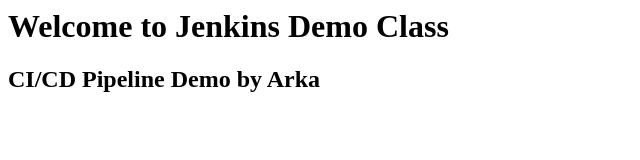
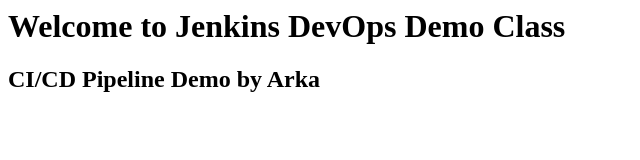
Before and after one commit to savshibu/Website_Demo, a plain HTML site: page index.html in a window 1280 px wide. Shown: the whole page, without its empty margins (0-640 px from the left). Drawn offline with Linux system fonts and the light colour scheme.

Commit message:
updated text

```diff
--- a/index.html
+++ b/index.html
@@ -1,7 +1,7 @@
 <html>
 <title> Jenkins Demo Site </title>
 <body>
-<h1> Welcome to Jenkins Demo Class </h1>
+<h1> Welcome to Jenkins DevOps Demo Class </h1>
   <h2> CI/CD Pipeline Demo by Arka </h2>
 </body>
 </html>
```
